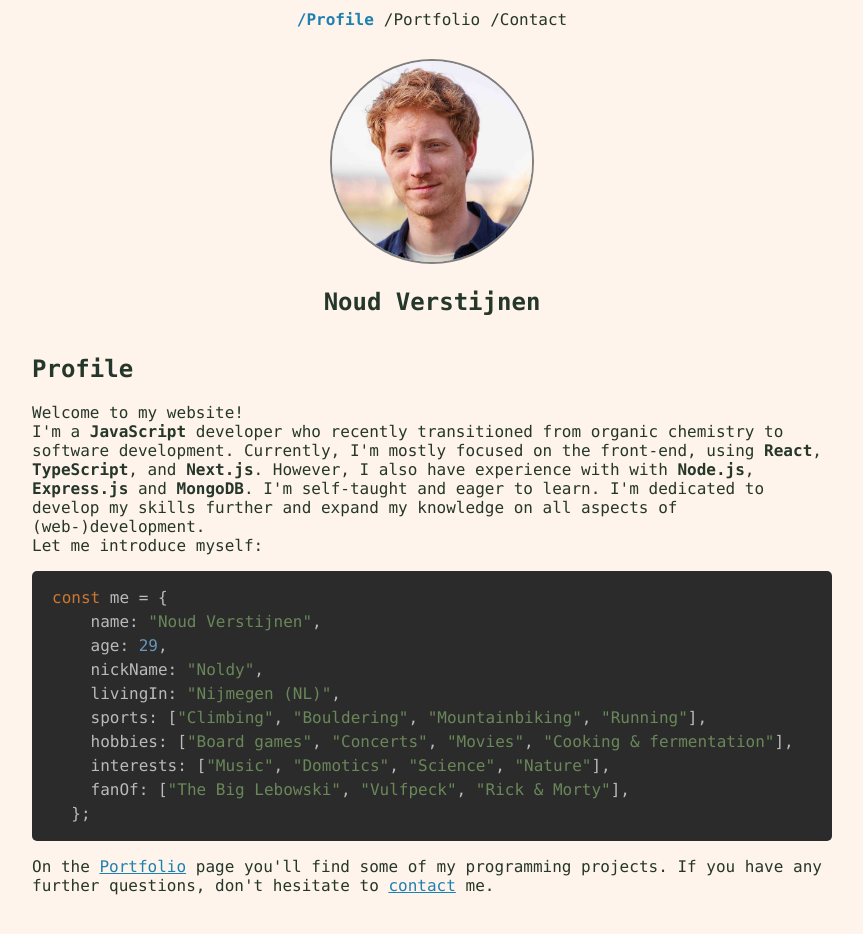
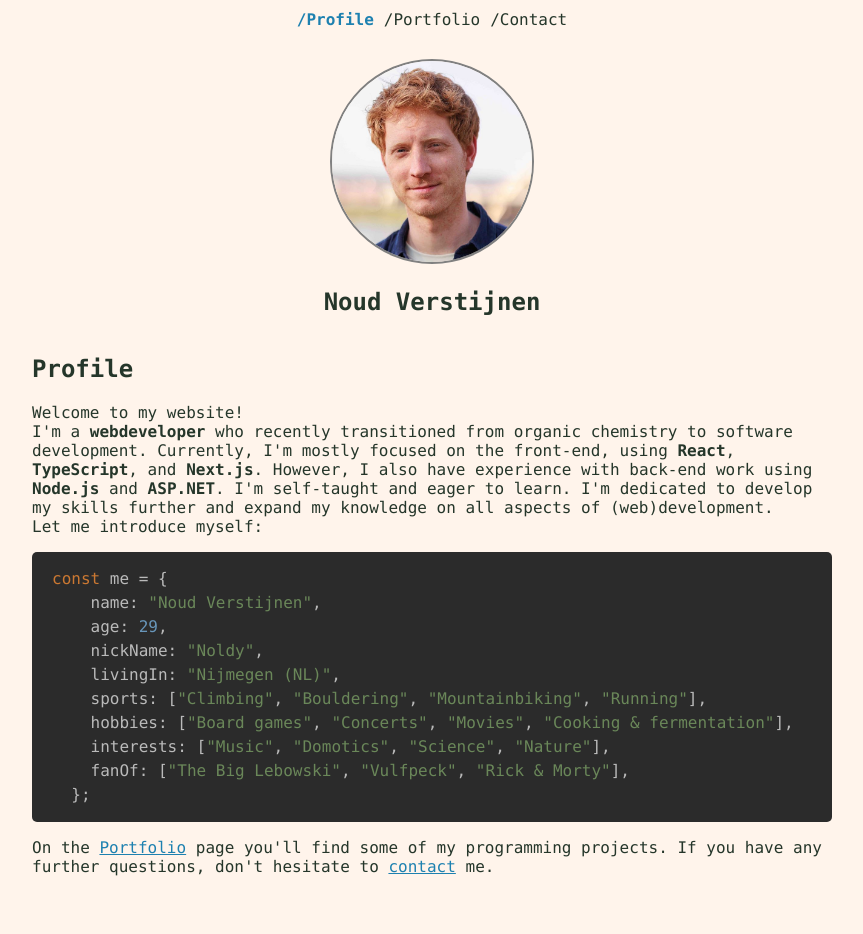
Before and after one commit to Noldyman/portfolio, a Next.js app: page / in a window 1280 px wide. Shown: the whole page, without its empty margins (208-1071 px from the left). Built offline with nearby package versions, Linux system fonts and the light colour scheme.

Commit message:
adjust introtext

```diff
--- a/src/pages/index.tsx
+++ b/src/pages/index.tsx
@@ -31,12 +31,12 @@ export default function Profile() {
       <h2>Profile</h2>
       <p>
         Welcome to my website!
-        <br /> I&apos;m a <b>JavaScript</b> developer who recently transitioned from organic
-        chemistry to software development. Currently, I&apos;m mostly focused on the front-end,
-        using <b>React</b>, <b>TypeScript</b>, and <b>Next.js</b>. However, I also have experience
-        with with <b>Node.js</b>, <b>Express.js</b> and <b>MongoDB</b>. I&apos;m self-taught and
-        eager to learn. I&apos;m dedicated to develop my skills further and expand my knowledge on
-        all aspects of (web-)development.
+        <br /> I&apos;m a <b>webdeveloper</b> who recently transitioned from organic chemistry to
+        software development. Currently, I&apos;m mostly focused on the front-end, using{" "}
+        <b>React</b>, <b>TypeScript</b>, and <b>Next.js</b>. However, I also have experience with
+        back-end work using <b>Node.js</b> and <b>ASP.NET</b>. I&apos;m self-taught and eager to
+        learn. I&apos;m dedicated to develop my skills further and expand my knowledge on all
+        aspects of (web)development.
         <br />
         Let me introduce myself:
       </p>
```
